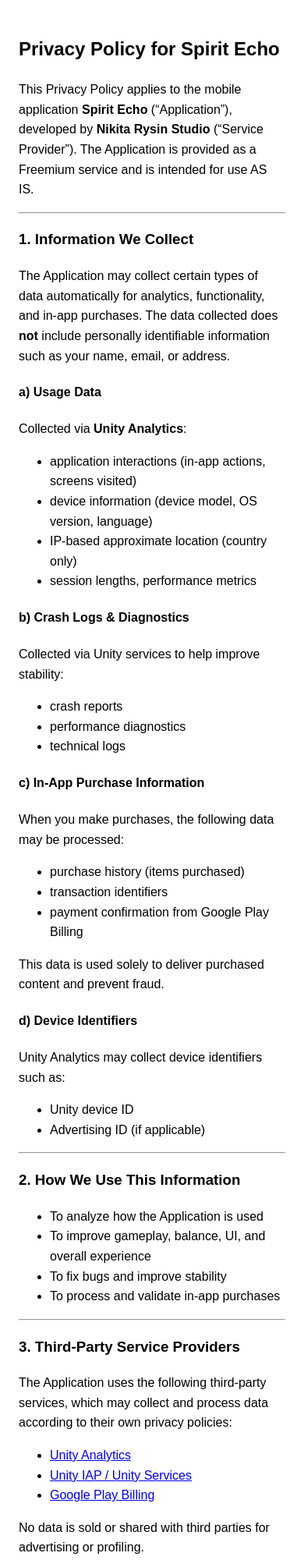
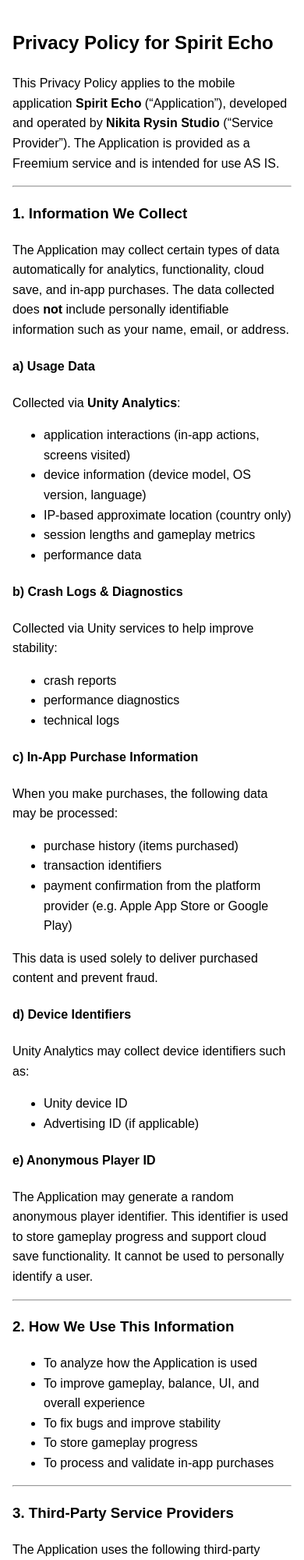
Before and after one commit to NikitaRysinStudio/SpiritEcho, a plain HTML site: page privacy_policy/index.html in a window 390 px wide. Shown: the top 2000 px of the page at 78% size. Drawn offline with Linux system fonts and the light colour scheme.

Commit message:
Update index.html

```diff
--- a/privacy_policy/index.html
+++ b/privacy_policy/index.html
@@ -5,31 +5,36 @@
   <meta name="viewport" content="width=device-width">
   <title>Privacy Policy – Spirit Echo</title>
   <style>
-    body { font-family: Arial, sans-serif; padding: 1em; line-height: 1.6; }
+    body { font-family: Arial, sans-serif; padding: 1em; line-height: 1.6; max-width: 900px; margin: auto; }
   </style>
 </head>
 <body>
 
 <h2>Privacy Policy for Spirit Echo</h2>
 
-<p>This Privacy Policy applies to the mobile application <strong>Spirit Echo</strong> (“Application”), developed by <strong>Nikita Rysin Studio</strong> (“Service Provider”). The Application is provided as a Freemium service and is intended for use AS IS.</p>
+<p>This Privacy Policy applies to the mobile application <strong>Spirit Echo</strong> (“Application”), developed and operated by <strong>Nikita Rysin Studio</strong> (“Service Provider”). The Application is provided as a Freemium service and is intended for use AS IS.</p>
 
 <hr>
 
 <h3>1. Information We Collect</h3>
-<p>The Application may collect certain types of data automatically for analytics, functionality, and in-app purchases. The data collected does <strong>not</strong> include personally identifiable information such as your name, email, or address.</p>
+
+<p>The Application may collect certain types of data automatically for analytics, functionality, cloud save, and in-app purchases. The data collected does <strong>not</strong> include personally identifiable information such as your name, email, or address.</p>
 
 <h4>a) Usage Data</h4>
 <p>Collected via <strong>Unity Analytics</strong>:</p>
+
 <ul>
 <li>application interactions (in-app actions, screens visited)</li>
 <li>device information (device model, OS version, language)</li>
 <li>IP-based approximate location (country only)</li>
-  <li>session lengths, performance metrics</li>
+<li>session lengths and gameplay metrics</li>
+<li>performance data</li>
 </ul>
 
 <h4>b) Crash Logs & Diagnostics</h4>
+
 <p>Collected via Unity services to help improve stability:</p>
+
 <ul>
 <li>crash reports</li>
 <li>performance diagnostics</li>
@@ -37,20 +42,29 @@
 </ul>
 
 <h4>c) In-App Purchase Information</h4>
+
 <p>When you make purchases, the following data may be processed:</p>
+
 <ul>
 <li>purchase history (items purchased)</li>
 <li>transaction identifiers</li>
-  <li>payment confirmation from Google Play Billing</li>
+<li>payment confirmation from the platform provider (e.g. Apple App Store or Google Play)</li>
 </ul>
+
 <p>This data is used solely to deliver purchased content and prevent fraud.</p>
 
 <h4>d) Device Identifiers</h4>
+
 <p>Unity Analytics may collect device identifiers such as:</p>
+
 <ul>
 <li>Unity device ID</li>
 <li>Advertising ID (if applicable)</li>
 </ul>
+
+<h4>e) Anonymous Player ID</h4>
+
+<p>The Application may generate a random anonymous player identifier. This identifier is used to store gameplay progress and support cloud save functionality. It cannot be used to personally identify a user.</p>
 
 <hr>
 
@@ -60,6 +74,7 @@
 <li>To analyze how the Application is used</li>
 <li>To improve gameplay, balance, UI, and overall experience</li>
 <li>To fix bugs and improve stability</li>
+<li>To store gameplay progress</li>
 <li>To process and validate in-app purchases</li>
 </ul>
 
@@ -72,7 +87,8 @@
 <ul>
 <li><a href="https://unity.com/legal/privacy-policy" target="_blank">Unity Analytics</a></li>
 <li><a href="https://unity.com/legal/privacy-policy" target="_blank">Unity IAP / Unity Services</a></li>
-  <li><a href="https://policies.google.com/privacy" target="_blank">Google Play Billing</a></li>
+<li><a href="https://www.apple.com/legal/privacy/" target="_blank">Apple App Store / Apple In-App Purchases</a></li>
+<li><a href="https://policies.google.com/privacy" target="_blank">Google Play Services</a></li>
 </ul>
 
 <p>No data is sold or shared with third parties for advertising or profiling.</p>
@@ -80,16 +96,19 @@
 <hr>
 
 <h3>4. Children's Privacy</h3>
+
 <p>The Application is not intended for children under the age of 13. We do not knowingly collect personal data from children. If you believe that a child provided us with data, please contact us at the email below.</p>
 
 <hr>
 
 <h3>5. Security</h3>
+
 <p>We take reasonable measures to protect your data. All transmitted data (such as analytics and purchase verification) is sent securely using encrypted connections.</p>
 
 <hr>
 
 <h3>6. Your Rights</h3>
+
 <p>You may stop data collection at any time by uninstalling the Application.</p>
 
 <p>Users in the EU and certain regions may have additional rights regarding data access, deletion, and restriction under GDPR.</p>
@@ -97,15 +116,17 @@
 <hr>
 
 <h3>7. Changes to This Policy</h3>
+
 <p>This Privacy Policy may be updated periodically. Any changes will be posted on this page.</p>
 
-<p><strong>Effective date:</strong> 2025-12-03</p>
+<p><strong>Effective date:</strong> 2026-03-06</p>
 
 <hr>
 
 <h3>8. Contact Us</h3>
 
 <p>If you have any questions regarding privacy or data processing, contact us at:</p>
+
 <p><strong>nikita.rysin.studio@gmail.com</strong></p>
 
 </body>
```
Lines whose indentation alone changed are shown as unchanged.
